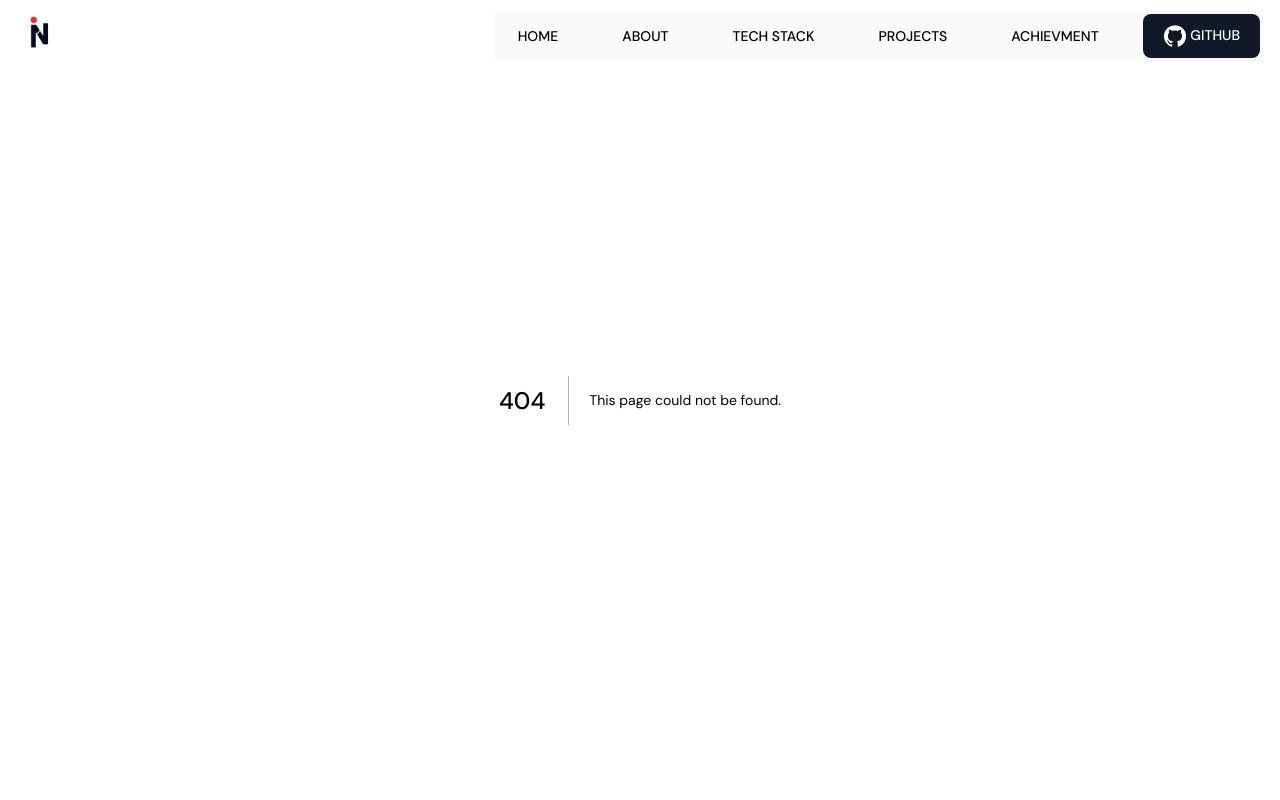
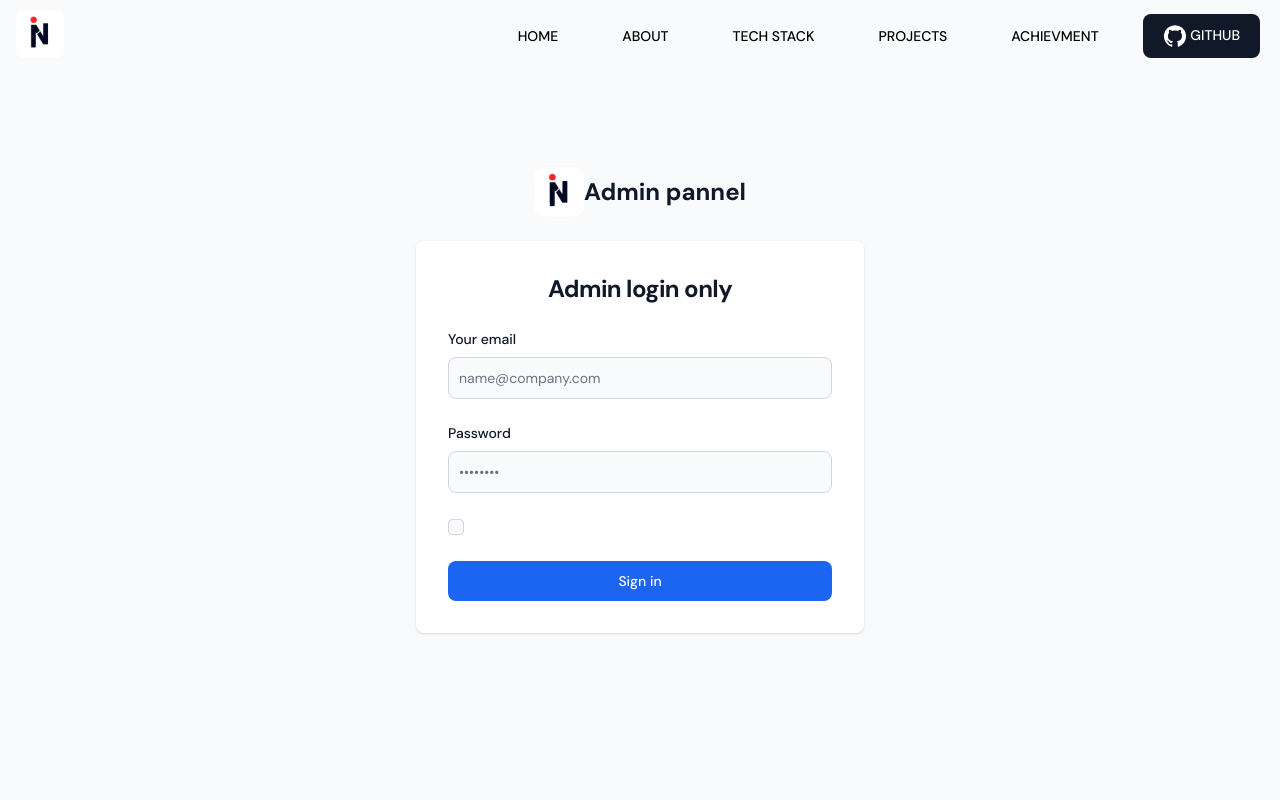
Before and after one commit to ImtiazNayeemShawon/Imtiaz-Nayeem-Shawon, a Next.js app: page /Login in a window 1280 px wide. Before the commit this address had no page. Shown: the top 800 px of the page. Built offline with nearby package versions, Linux system fonts and the light colour scheme.

Commit message:
something changed

```diff
--- a/pages/Home.js
+++ b/pages/Home.js
@@ -1,19 +1,23 @@
 import React from "react";
-import Image from "next/image";
-import Imtiaz from "../public/imti.png";
+// import Image from "next/image";
+// import Imtiaz from "../public/imti.png";
 
 export default function Home() {
   return (
+    <React.Fragment>
       <div className="bghome">
         <div className="grid grid-cols-2 max-sm:grid-cols-1  place-items-center mx-20  max-sm:mx-5 ">
           <div className="mt-40">
             <h1 className="leading-tight text-7xl font-medium capitalize text-black max-sm:mt-1 max-sm:text-center max-sm:text-4xl mainfont">
               Imtiaz Nayeem
             </h1>
-          <div className="flex justify-content mt-10">
-
-         <div> <h2 className="text-2xl mainfont font-semibold capitalize job">web Developer</h2></div>
-
+            <div className="flex justify-content mt-5">
+              <div>
+                {" "}
+                <h2 className="text-2xl mainfont font-semibold capitalize job">
+                  web Developer
+                </h2>
+              </div>
             </div>
             <div className="">
               {/* <Image
@@ -23,13 +27,13 @@ export default function Home() {
               alt="imtiaz nayeem shawon"
             /> */}
             </div>
-          <p className="text-gray-700 leading-10 mr-40 max-sm:mr-0 text-left text-xl  mt-8 max-sm:text-justify font-bold ">
+            <p className="text-gray-700 leading-10 mr-40 max-sm:mr-0 text-left text-lg  mt-4 max-sm:text-justify font-medium ">
               {" "}
-            I'm creative designer based in New York, and I'm very passionate and
+              I'm web developer based in Bangladesh, and I'm very passionate and
               dedicated to my work.
             </p>
-          <div className="flex max-sm:justify-around gap-20 mt-20">
-            <button className="mt-6 flex justify-around bg-blue-700 text-2xl text-white px-16 py-6 rounded-3xl capitalize font-semibold hover:bg-white hover:text-gray-800 duration-300 hover:shadow-sm">
+            <div className="flex max-sm:justify-around gap-20 mt-10">
+              <button className="mt-6 flex justify-around bg-blue-700 text-xl text-white px-10 py-5 rounded-3xl capitalize font-semibold hover:bg-white hover:text-gray-800 duration-300 hover:shadow-sm">
                 Resume{" "}
                 <svg
                   xmlns="http://www.w3.org/2000/svg"
@@ -37,7 +41,7 @@ export default function Home() {
                   viewBox="0 0 24 24"
                   strokeWidth={1.5}
                   stroke="currentColor"
-                className="w-8 h-8"
+                  className="w-6 h-6"
                 >
                   <path
                     strokeLinecap="round"
@@ -46,7 +50,7 @@ export default function Home() {
                   />
                 </svg>
               </button>
-            <button className="mt-6 flex justify-around bg-teal-100  text-2xl text-gray-800  px-16 py-6 rounded-3xl capitalize font-semibold hover:bg-blue-700 hover:text-white duration-300 hover:shadow-sm">
+              <button className="mt-6 flex justify-around bg-teal-100  text-xl text-gray-800  px-10 py-5 rounded-3xl capitalize font-semibold hover:bg-blue-700 hover:text-white duration-300 hover:shadow-sm">
                 My works
               </button>
             </div>
@@ -61,5 +65,6 @@ export default function Home() {
           </div>
         </div>
       </div>
+    </React.Fragment>
   );
 }
--- /dev/null
+++ b/pages/Login.js
@@ -0,0 +1,84 @@
+import Image from "next/image";
+import React from "react";
+import Logo from "../public/logo.png"
+
+export default function Login() {
+  return (
+    <React.Fragment>
+      <section className="bg-gray-50 dark:bg-gray-900">
+        <div className="flex flex-col items-center justify-center px-6 py-8 mx-auto md:h-screen lg:py-0">
+          <a
+            href="#"
+            className="flex items-center mb-6 text-2xl font-semibold text-gray-900 dark:text-white"
+          >
+            <Image src={Logo} alt="logo" width={50} height={50} className="rounded-xl"/>
+            Admin pannel
+          </a>
+          <div className="w-full bg-white rounded-lg shadow dark:border md:mt-0 sm:max-w-md xl:p-0 dark:bg-gray-800 dark:border-gray-700">
+            <div className="p-6 space-y-4 md:space-y-6 sm:p-8">
+              <h1 className="text-xl font-bold text-center leading-tight tracking-tight text-gray-900 md:text-2xl dark:text-white">
+                Admin login only
+              </h1>
+              <div className="space-y-4 md:space-y-6" action="#">
+                <div>
+                  <label
+                    htmlFor="email"
+                    className="block mb-2 text-sm font-medium text-gray-900 dark:text-white"
+                  >
+                    Your email
+                  </label>
+                  <input
+                    type="email"
+                    name="email"
+                    id="email"
+                    className="bg-gray-50 border border-gray-300 text-gray-900 sm:text-sm rounded-lg focus:ring-primary-600 focus:border-primary-600 block w-full p-2.5 dark:bg-gray-700 dark:border-gray-600 dark:placeholder-gray-400 dark:text-white dark:focus:ring-blue-500 dark:focus:border-blue-500"
+                    placeholder="name@company.com"
+                    required=""
+                  />
+                </div>
+                <div>
+                  <label
+                    htmlFor="password"
+                    className="block mb-2 text-sm font-medium text-gray-900 dark:text-white"
+                  >
+                    Password
+                  </label>
+                  <input
+                    type="password"
+                    name="password"
+                    id="password"
+                    placeholder="••••••••"
+                    className="bg-gray-50 border border-gray-300 text-gray-900 sm:text-sm rounded-lg focus:ring-primary-600 focus:border-primary-600 block w-full p-2.5 dark:bg-gray-700 dark:border-gray-600 dark:placeholder-gray-400 dark:text-white dark:focus:ring-blue-500 dark:focus:border-blue-500"
+                    required=""
+                  />
+                </div>
+                <div className="flex items-center justify-between">
+                  <div className="flex items-start">
+                    <div className="flex items-center h-5">
+                      <input
+                        id="remember"
+                        aria-describedby="remember"
+                        type="checkbox"
+                        className="w-4 h-4 border border-gray-300 rounded bg-gray-50 focus:ring-3 focus:ring-primary-300 dark:bg-gray-700 dark:border-gray-600 dark:focus:ring-primary-600 dark:ring-offset-gray-800"
+                        required=""
+                      />
+                    </div>
+
+                  </div>
+
+                </div>
+                <button
+
+                  className="w-full text-white bg-blue-600 hover:bg-primary-700 focus:ring-4 focus:outline-none focus:ring-primary-300 font-medium rounded-lg text-sm px-5 py-2.5 text-center dark:bg-primary-600 dark:hover:bg-primary-700 dark:focus:ring-primary-800"
+                >
+                  Sign in
+                </button>
+
+              </div>
+            </div>
+          </div>
+        </div>
+      </section>
+    </React.Fragment>
+  );
+};
--- a/pages/Navbar.js
+++ b/pages/Navbar.js
@@ -7,9 +7,9 @@ import GitHubIcon from "@mui/icons-material/GitHub";
 export default function Navbar() {
   return (
     <div className="fixed">
-      <nav class="bg-inherit	 px-2 sm:px-4 py-2.5 fixed w-full z-20 top-0 left-0 border-0">
-        <div class="container flex  items-right justify-between mx-auto">
-          <span class="">
+      <nav className="bg-inherit	 px-2 sm:px-4 py-2.5 fixed w-full z-20 top-0 left-0 border-0">
+        <div className="container flex  items-right justify-between mx-auto">
+          <span className="">
             <Image className="w-12 rounded-lg" src={Logo} alt="logo" />
           </span>
 
@@ -38,7 +38,7 @@ export default function Navbar() {
               <a
                 href="https://github.com/ImtiazNayeemShawon"
                 target="_blank"
-                class="text-white bg-gray-900 font-medium rounded-lg text-sm px-5 py-2.5 text-center mr-3 md:mr-0"
+                className="text-white bg-gray-900 font-medium rounded-lg text-sm px-5 py-2.5 text-center mr-3 md:mr-0"
               >
                 <GitHubIcon /> GitHub
               </a>
--- a/pages/SmallIntro.js
+++ b/pages/SmallIntro.js
@@ -33,7 +33,7 @@ export default function SmallIntro() {
           </div>
         </div>
 
-        <div class="flex mt-0 justify-around max-sm:block max-sm:p-1">
+        <div className="flex mt-0 justify-around max-sm:block max-sm:p-1">
           <div className="grid justify-items-center bg-slate-100 rounded-2xl p-10 m-7 w-96  max-sm:text-center max-sm:w-auto max-sm:m-2 ">
             <Image src={Org} alt="Org" />
             <h1 className="text-xl font-bold text-gray-800 uppercase">
--- a/pages/experince.js
+++ b/pages/experince.js
@@ -12,10 +12,10 @@ export default function experince() {
         <p className="text-center font-semibold mt-5 normal-case text-lg">I have extensive experience as a web developer, having worked with numerous organizations and gained valuable insights.</p>
         <div className="w-full bg-pink-300 rounded-xl h-1 mt-6"></div>
         <div>
-          {Job.map((item) => (
+          {Job.map((item) =>  (
             <div  className="flex">
               <div className="h-66 bg-gray-500 w-4 rounded-lg mr-20 mt-20 max-sm:mr-5"></div>
-              <div className="mt-20">
+              <div className="mt-20 hover:bg-blue-700 p-4 rounded-md hover:text-white duration-500 delay-100 cursor-pointer">
               <div className="w-40 bg-green-300 rounded-xl h-1 mb-6"></div>
                 <h2 className="text-gray-700 text-3xl capitalize font-bold">
                   {item.position}
@@ -28,7 +28,7 @@ export default function experince() {
                   {item.location} | {item.time}
                 </p>
 
-                <h2 className="text-justify mt-3 normal-case">{item.body}</h2>
+                <h2 className="text-justify mt-3 normal-case max-sm:hidden">{item.body}</h2>
               </div>
             </div>
           ))}
--- a/pages/index.js
+++ b/pages/index.js
@@ -4,7 +4,7 @@ import SmallIntro from "./SmallIntro";
 import Brands from "./brands";
 import Experince from "./experince";
 import Home from "./Home";
-import WhatIDo from "./WhatIDo";
+// import WhatIDo from "./WhatIDo";
 import Ex from "./testmonials";
 
 export default function App() {
@@ -16,8 +16,7 @@ export default function App() {
           <meta name="description" content="Generated by create next app" />
           <meta name="viewport" content="width=device-width, initial-scale=1" />
           <link rel="icon" href="/favicon.ico" />
-          <link rel="stylesheet" href="myProjects/webProject/icofont/css/icofont.min.css">
-            </link>
+
 
         </Head>
       </div>
@@ -26,8 +25,8 @@ export default function App() {
        <Home />
        <SmallIntro />
         <Brands />
-        <WhatIDo />
        </div>
+       {/* <WhatIDo /> */}
 
         <Experince />
         <Ex />
--- a/pages/testmonials.js
+++ b/pages/testmonials.js
@@ -12,25 +12,17 @@ export default function testmonials() {
           I have extensive experience as a web developer, having worked with
           numerous organizations and gained valuable insights.
         </p>
-        <div className="grid grid-cols-4 mt-10 gap-20">
-          <div>
-            <button className="flex  focus:shadow-xl focus:outline-none focus:shadow-indigo-500/50	px-5 py-3 rounded-xl justify-around shadow-sm shadow-teal-300 mb-5">
-              <Image className="w-12 h-12" src={Imti} />
         <div className="">
-                <h1 className="font-bold text-teal-700">Imtiaz Nayeem</h1>
-                <p className="font-thin text-gray-600">CEO of ASCEND </p>
-              </div>
-            </button>
-          </div>
+
           <div className="col-span-3">
             <div className="shadow-lg p-4 rounded-xl">
               <h1 className="text-2xl text-teal-500 font-bold ">
                 first complement here
               </h1>
-              <div class="flex mt-3 items-center">
+              <div className="flex mt-3 items-center">
                 <svg
                   aria-hidden="true"
-                  class="w-5 h-5 text-yellow-400"
+                  className="w-5 h-5 text-yellow-400"
                   fill="currentColor"
                   viewBox="0 0 20 20"
                   xmlns="http://www.w3.org/2000/svg"
@@ -40,7 +32,7 @@ export default function testmonials() {
                 </svg>
                 <svg
                   aria-hidden="true"
-                  class="w-5 h-5 text-yellow-400"
+                  className="w-5 h-5 text-yellow-400"
                   fill="currentColor"
                   viewBox="0 0 20 20"
                   xmlns="http://www.w3.org/2000/svg"
@@ -50,7 +42,7 @@ export default function testmonials() {
                 </svg>
                 <svg
                   aria-hidden="true"
-                  class="w-5 h-5 text-yellow-400"
+                  className="w-5 h-5 text-yellow-400"
                   fill="currentColor"
                   viewBox="0 0 20 20"
                   xmlns="http://www.w3.org/2000/svg"
@@ -60,7 +52,7 @@ export default function testmonials() {
                 </svg>
                 <svg
                   aria-hidden="true"
-                  class="w-5 h-5 text-yellow-400"
+                  className="w-5 h-5 text-yellow-400"
                   fill="currentColor"
                   viewBox="0 0 20 20"
                   xmlns="http://www.w3.org/2000/svg"
@@ -70,7 +62,7 @@ export default function testmonials() {
                 </svg>
                 <svg
                   aria-hidden="true"
-                  class="w-5 h-5 text-gray-300 dark:text-gray-500"
+                  className="w-5 h-5 text-gray-300 dark:text-gray-500"
                   fill="currentColor"
                   viewBox="0 0 20 20"
                   xmlns="http://www.w3.org/2000/svg"
@@ -79,20 +71,41 @@ export default function testmonials() {
                   <path d="M9.049 2.927c.3-.921 1.603-.921 1.902 0l1.07 3.292a1 1 0 00.95.69h3.462c.969 0 1.371 1.24.588 1.81l-2.8 2.034a1 1 0 00-.364 1.118l1.07 3.292c.3.921-.755 1.688-1.54 1.118l-2.8-2.034a1 1 0 00-1.175 0l-2.8 2.034c-.784.57-1.838-.197-1.539-1.118l1.07-3.292a1 1 0 00-.364-1.118L2.98 8.72c-.783-.57-.38-1.81.588-1.81h3.461a1 1 0 00.951-.69l1.07-3.292z"></path>
                 </svg>
               </div>
-              <section class="">
-  <div class="max-w-screen-xl px-4 py-8 mx-auto text-center lg:py-16 lg:px-6">
-      <figure class="max-w-screen-md mx-auto">
-          <svg class="h-12 mx-auto mb-3 text-gray-400 dark:text-gray-600" viewBox="0 0 24 27" fill="none" xmlns="http://www.w3.org/2000/svg">
-              <path d="M14.017 18L14.017 10.609C14.017 4.905 17.748 1.039 23 0L23.995 2.151C21.563 3.068 20 5.789 20 8H24V18H14.017ZM0 18V10.609C0 4.905 3.748 1.038 9 0L9.996 2.151C7.563 3.068 6 5.789 6 8H9.983L9.983 18L0 18Z" fill="currentColor"/>
+              <section className="">
+                <div className="max-w-screen-xl px-4 py-8 mx-auto text-center lg:py-16 lg:px-6">
+                  <figure className="max-w-screen-md mx-auto">
+                    <svg
+                      className="h-12 mx-auto mb-3 text-gray-400 dark:text-gray-600"
+                      viewBox="0 0 24 27"
+                      fill="none"
+                      xmlns="http://www.w3.org/2000/svg"
+                    >
+                      <path
+                        d="M14.017 18L14.017 10.609C14.017 4.905 17.748 1.039 23 0L23.995 2.151C21.563 3.068 20 5.789 20 8H24V18H14.017ZM0 18V10.609C0 4.905 3.748 1.038 9 0L9.996 2.151C7.563 3.068 6 5.789 6 8H9.983L9.983 18L0 18Z"
+                        fill="currentColor"
+                      />
                     </svg>
                     <blockquote>
-              <p class="text-2xl font-medium text-gray-900 dark:text-white">"Flowbite is just awesome. It contains tons of predesigned components and pages starting from login screen to complex dashboard. Perfect choice for your next SaaS application."</p>
+                      <p className="text-2xl font-medium text-gray-900 dark:text-white">
+                        "Flowbite is just awesome. It contains tons of
+                        predesigned components and pages starting from login
+                        screen to complex dashboard. Perfect choice for your
+                        next SaaS application."
+                      </p>
                     </blockquote>
-          <figcaption class="flex items-center justify-center mt-6 space-x-3">
-              <img class="w-6 h-6 rounded-full" src="https://flowbite.s3.amazonaws.com/blocks/marketing-ui/avatars/michael-gouch.png" alt="profile picture"/>
-              <div class="flex items-center divide-x-2 ">
-                  <div class="pr-3 font-medium text-gray-900 dark:text-white">Micheal Gough</div>
-                  <div class="pl-3 text-sm font-light text-gray-500 dark:text-gray-400">CEO at Google</div>
+                    <figcaption className="flex items-center justify-center mt-6 space-x-3">
+                      <img
+                        className="w-6 h-6 rounded-full"
+                        src="https://flowbite.s3.amazonaws.com/blocks/marketing-ui/avatars/michael-gouch.png"
+                        alt="profile picture"
+                      />
+                      <div className="flex items-center divide-x-2 ">
+                        <div className="pr-3 font-medium text-gray-900 dark:text-white">
+                          Micheal Gough
+                        </div>
+                        <div className="pl-3 text-sm font-light text-gray-500 dark:text-gray-400">
+                          CEO at Google
+                        </div>
                       </div>
                     </figcaption>
                   </figure>
```
Lines whose indentation alone changed are shown as unchanged.
